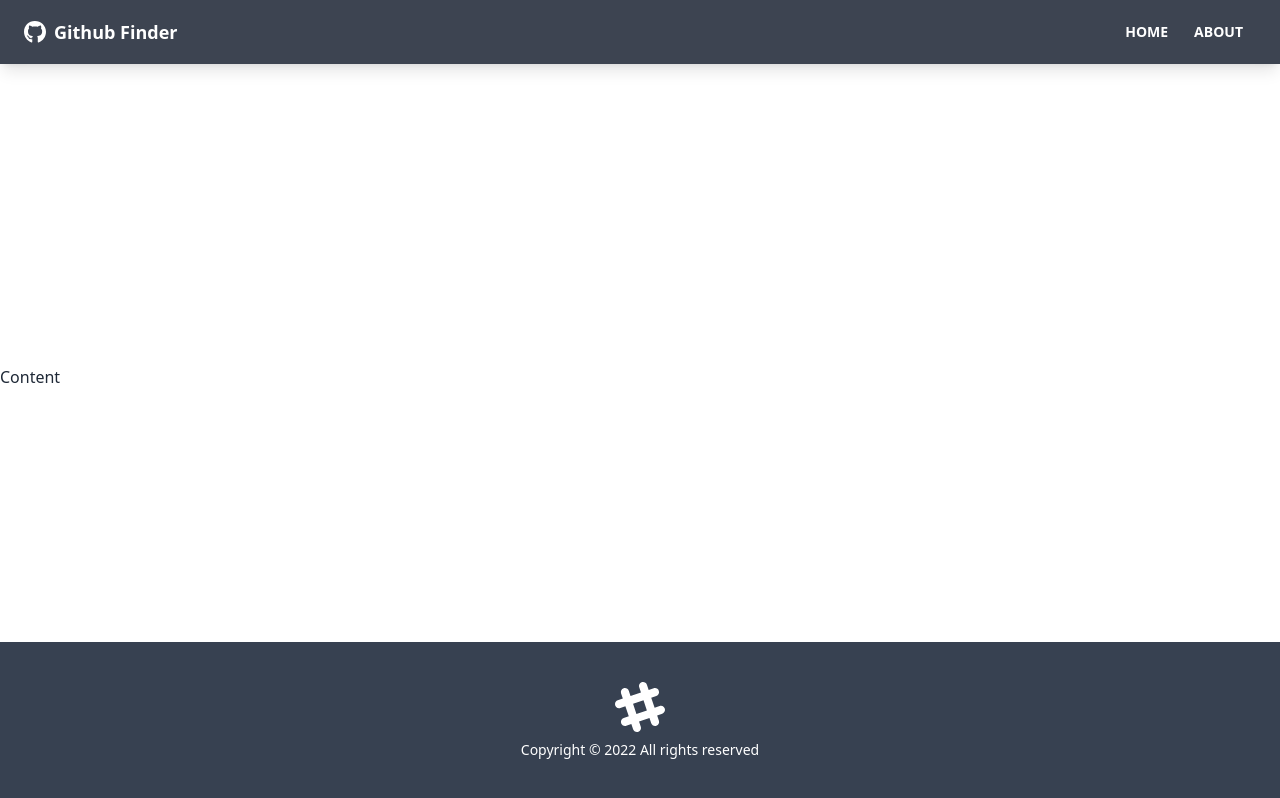
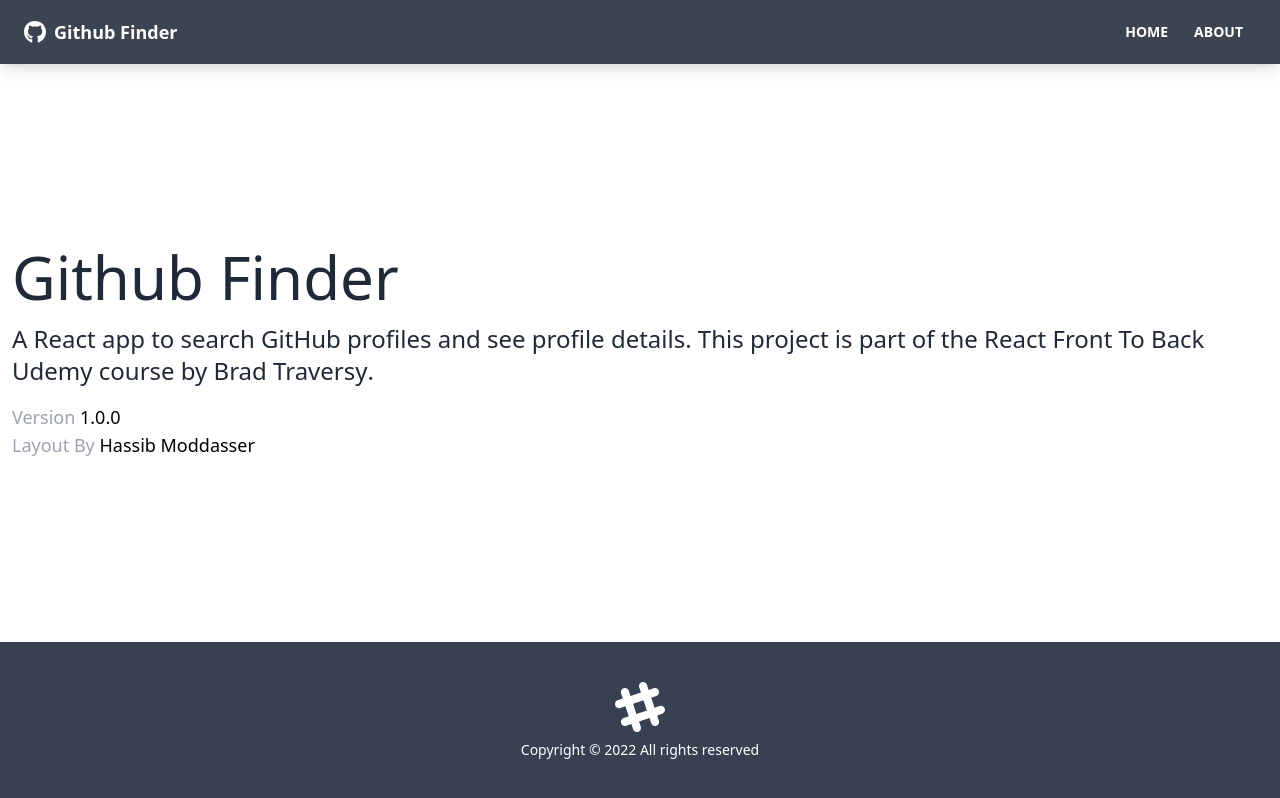
Before and after one commit to victorpatru/github-finder, a React (Create React App) app: page /about in a window 1280 px wide. Built offline with nearby package versions, Linux system fonts and the light colour scheme.

Commit message:
feat: create pages component and set up basic routing

```diff
--- a/src/App.js
+++ b/src/App.js
@@ -1,4 +1,7 @@
-import { BrowserRouter as Router, Route } from "react-router-dom";
+import { BrowserRouter as Router, Route, Routes } from "react-router-dom";
+import Home from "./pages/Home";
+import About from "./pages/About";
+import NotFound from "./pages/NotFound";
 import Navbar from "./components/layout/Navbar";
 import Footer from "./components/layout/Footer";
 
@@ -8,8 +11,13 @@ function App() {
       <div className="flex flex-col justify-between h-screen">
         <Navbar />
 
-        <main className="container mx-auto">
-          Content
+        <main className="container mx-auto px-3 pb-12">
+          <Routes>
+            <Route path="/" element={<Home />} />
+            <Route path="/about" element={<About />} />
+            <Route path="/notfound" element={<NotFound />} />
+            <Route path="/*" element={<NotFound />} />
+          </Routes>
         </main>
         <Footer />
       </div>
--- /dev/null
+++ b/src/pages/About.jsx
@@ -0,0 +1,31 @@
+function About() {
+  return (
+    <>
+      <h1 className='text-6xl mb-4'>Github Finder</h1>
+      <p className='mb-4 text-2xl font-light'>
+        A React app to search GitHub profiles and see profile details. This
+        project is part of the
+        <a href='https://www.udemy.com/course/modern-react-front-to-back/'>
+          {' '}
+          React Front To Back
+        </a>{' '}
+        Udemy course by
+        <strong>
+          <a href='https://traversymedia.com'> Brad Traversy</a>
+        </strong>
+        .
+      </p>
+      <p className='text-lg text-gray-400'>
+        Version <span className='text-black'>1.0.0</span>
+      </p>
+      <p className='text-lg text-gray-400'>
+        Layout By {' '}
+        <a className='text-black' href='https://twitter.com/hassibmoddasser'>
+          Hassib Moddasser
+        </a>
+      </p>
+    </>
+  )
+}
+
+export default About
--- /dev/null
+++ b/src/pages/Home.jsx
@@ -0,0 +1,9 @@
+function Home() {
+  return (
+    <div>
+        <h1 className="text-6xl">Welcome</h1>
+    </div>
+  )
+}
+
+export default Home
--- /dev/null
+++ b/src/pages/NotFound.jsx
@@ -0,0 +1,25 @@
+import { FaHome } from "react-icons/fa";
+import { Link } from "react-router-dom"
+
+function NotFound() {
+  return (
+    <div className="hero">
+      <div className="text-center hero-content">
+        <div className="max-w-lg">
+          <h1 className="text-8xl font-bold mb-8">
+            Ooops!
+          </h1>
+          <p className="text-5xl mb-8">
+            404 - Page not found!
+          </p>
+          <Link to="/" className="btn btn-primary btn-lg">
+            <FaHome className="mr-2" />
+            Back to Home
+          </Link>
+        </div>
+      </div>
+    </div>
+  )
+}
+
+export default NotFound
```
